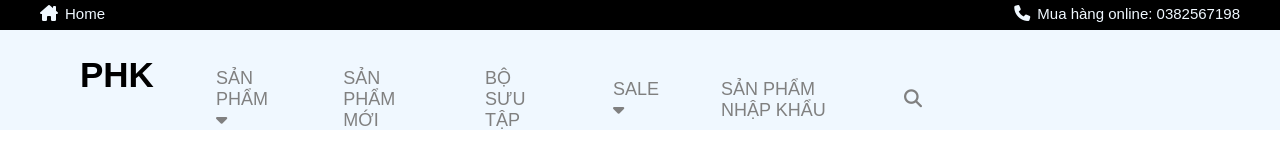
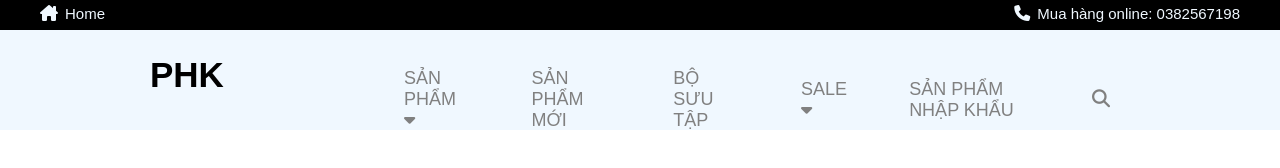
Before and after one commit to phongp3j/webproject, a plain HTML site: page index.html in a window 1280 px wide. Drawn offline with Linux system fonts and the light colour scheme.

Commit message:
Update style.css

```diff
--- a/style.css
+++ b/style.css
@@ -38,10 +38,11 @@
 .logo{
     color: black;
     font-size: 35px;
-    padding-left: 80px;
+    padding-left: 150px;
     padding-top: 25px;
     float: left;
     font-family: arial;
+    width: 15%;
 }
 .menu{
     width: 60%;
```
